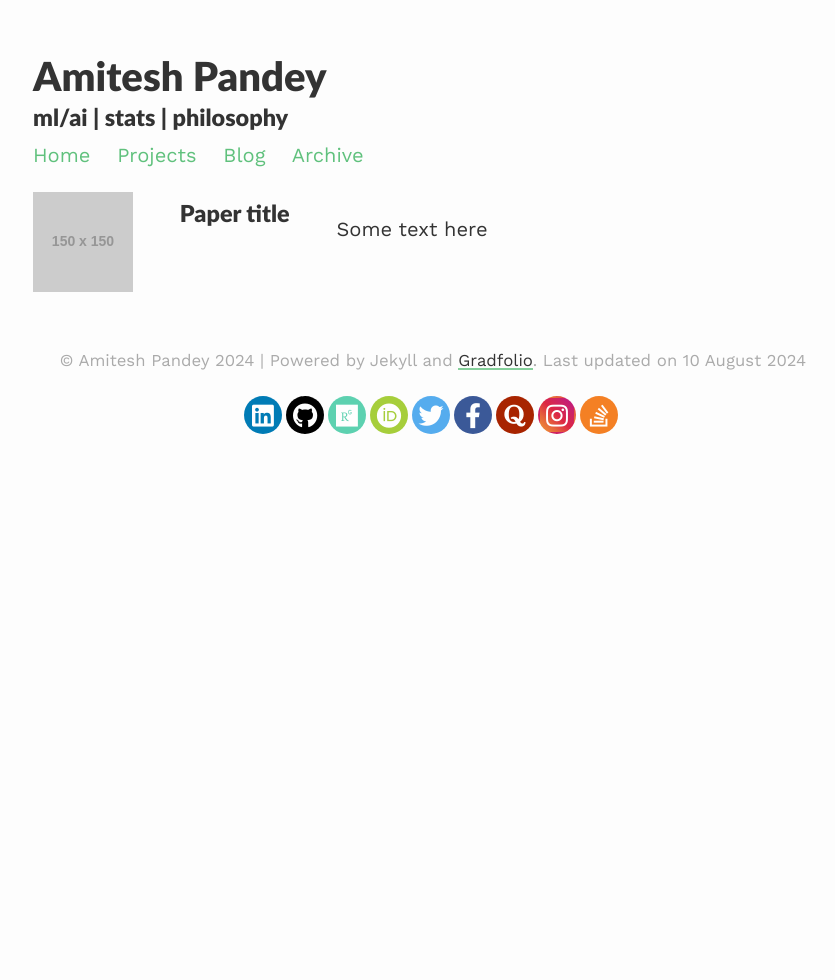
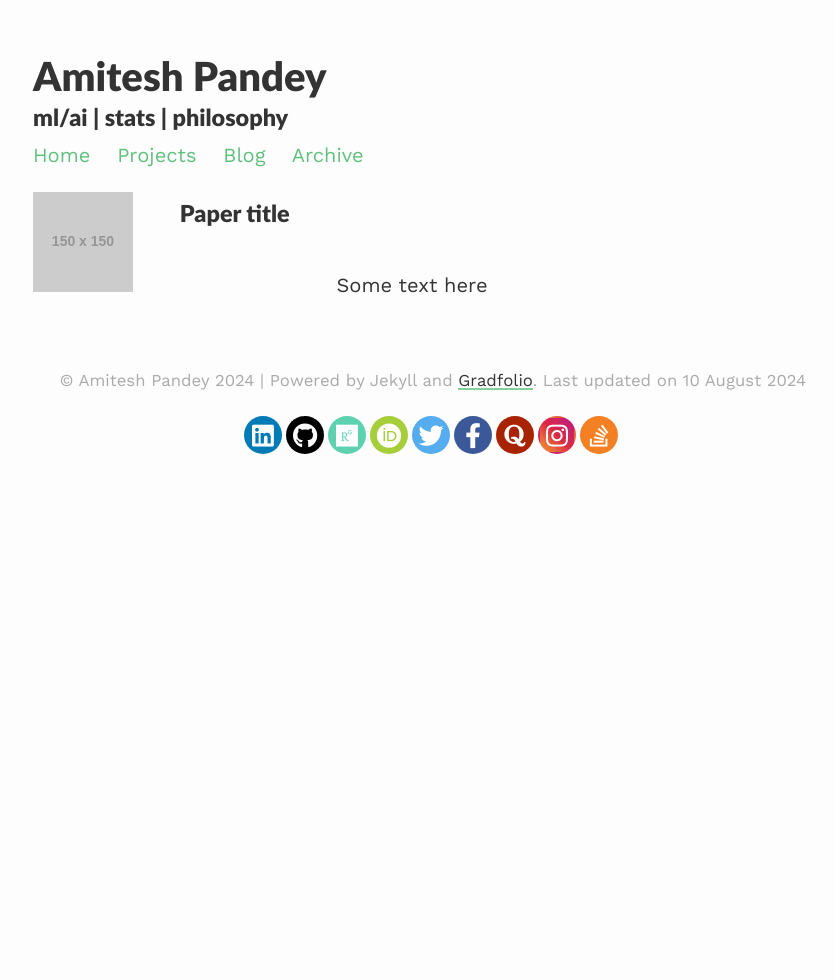
Before and after one commit to pandeyamitesh/pandeyamitesh, a Jekyll site: the page built from research/index.html, in a window 1280 px wide. Shown: the whole page, without its empty margins (207-1042 px from the left). Built offline with Jekyll 4.4.1, drawn with Linux system fonts in a browser that asks for light colours; nearby versions of some CDN libraries.

Commit message:
Update index.html

```diff
--- a/research/index.html
+++ b/research/index.html
@@ -5,5 +5,5 @@ layout: default
 <div class="research-list">
   <img src="https://via.placeholder.com/150" class = "research-image"/>
   <h3 class = "research-text"> Paper title </h3>
-  <p class="research-text">Some text here</p>
+  <p class="research-desc">Some text here</p>
 </div>
```
